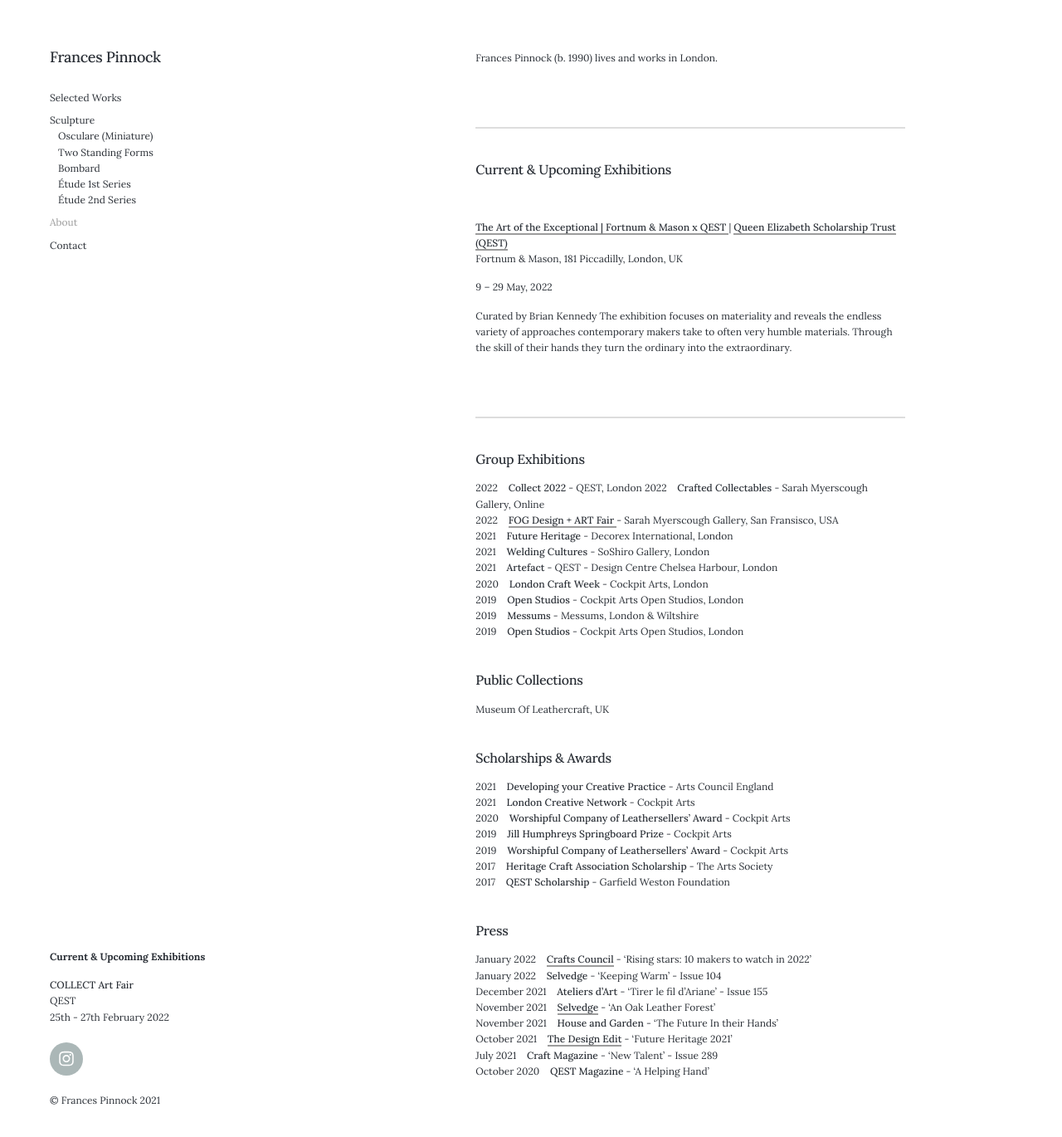
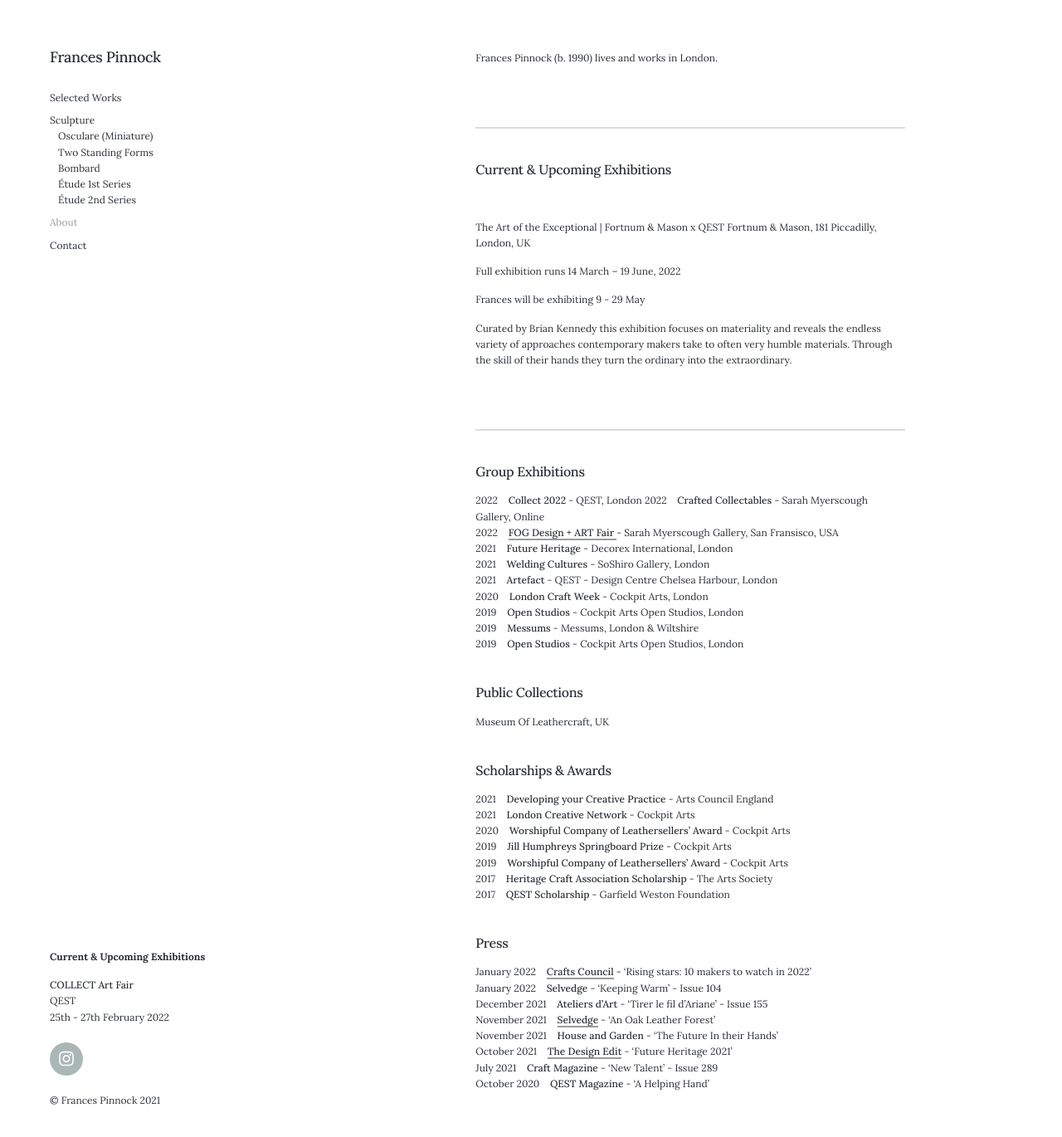
Before and after one commit to francespinnock/francespinnock.github.io, a Jekyll site: the page built from _pages/about.md, in a window 1280 px wide and 1375 px high. Shown: the top 1370 px of the window at 83% size. Built offline with Jekyll 4.4.1, drawn with Linux system fonts in a browser that asks for light colours; nearby versions of some CDN libraries.

Commit message:
Update about.md

```diff
--- a/_pages/about.md
+++ b/_pages/about.md
@@ -13,12 +13,14 @@ Frances Pinnock (b. 1990) lives and works in London.
 
 <br />
 
-[The Art of the Exceptional | Fortnum & Mason x QEST  ](https://www.craftscouncil.org.uk/collect-art-fair) | [Queen Elizabeth Scholarship Trust (QEST)](https://www.qest.org.uk/)
+The Art of the Exceptional | Fortnum & Mason x QEST
 Fortnum & Mason, 181 Piccadilly, London, UK
 
-9 – 29 May,  2022
+Full exhibition runs 14 March – 19 June,  2022
 
-Curated by Brian Kennedy The exhibition focuses on materiality and reveals the endless variety of approaches contemporary makers take to often very humble materials. Through the skill of their hands they turn the ordinary into the extraordinary.
+Frances will be exhibiting 9 - 29 May
+
+Curated by Brian Kennedy this exhibition focuses on materiality and reveals the endless variety of approaches contemporary makers take to often very humble materials. Through the skill of their hands they turn the ordinary into the extraordinary.
 
 
 <br />
```
